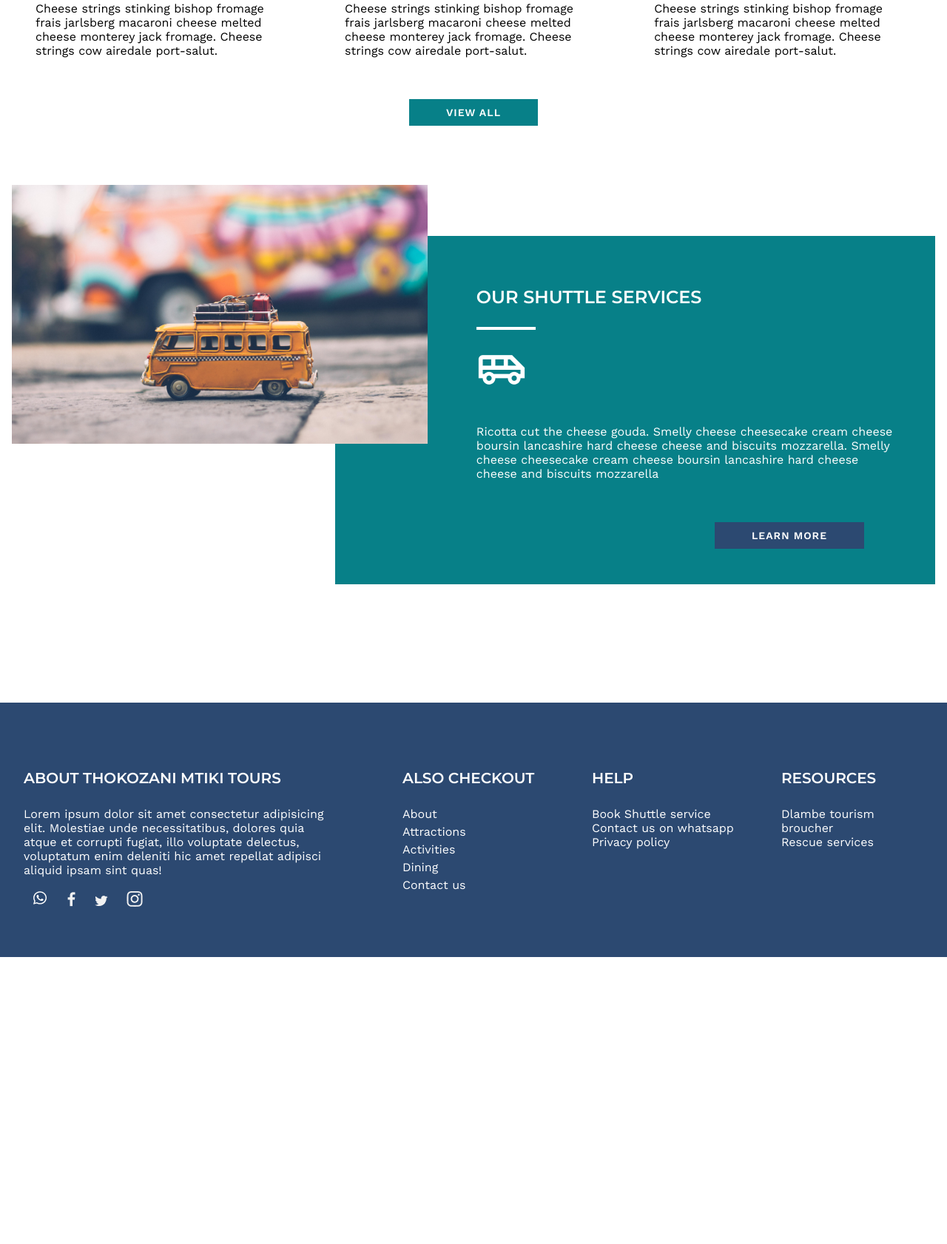
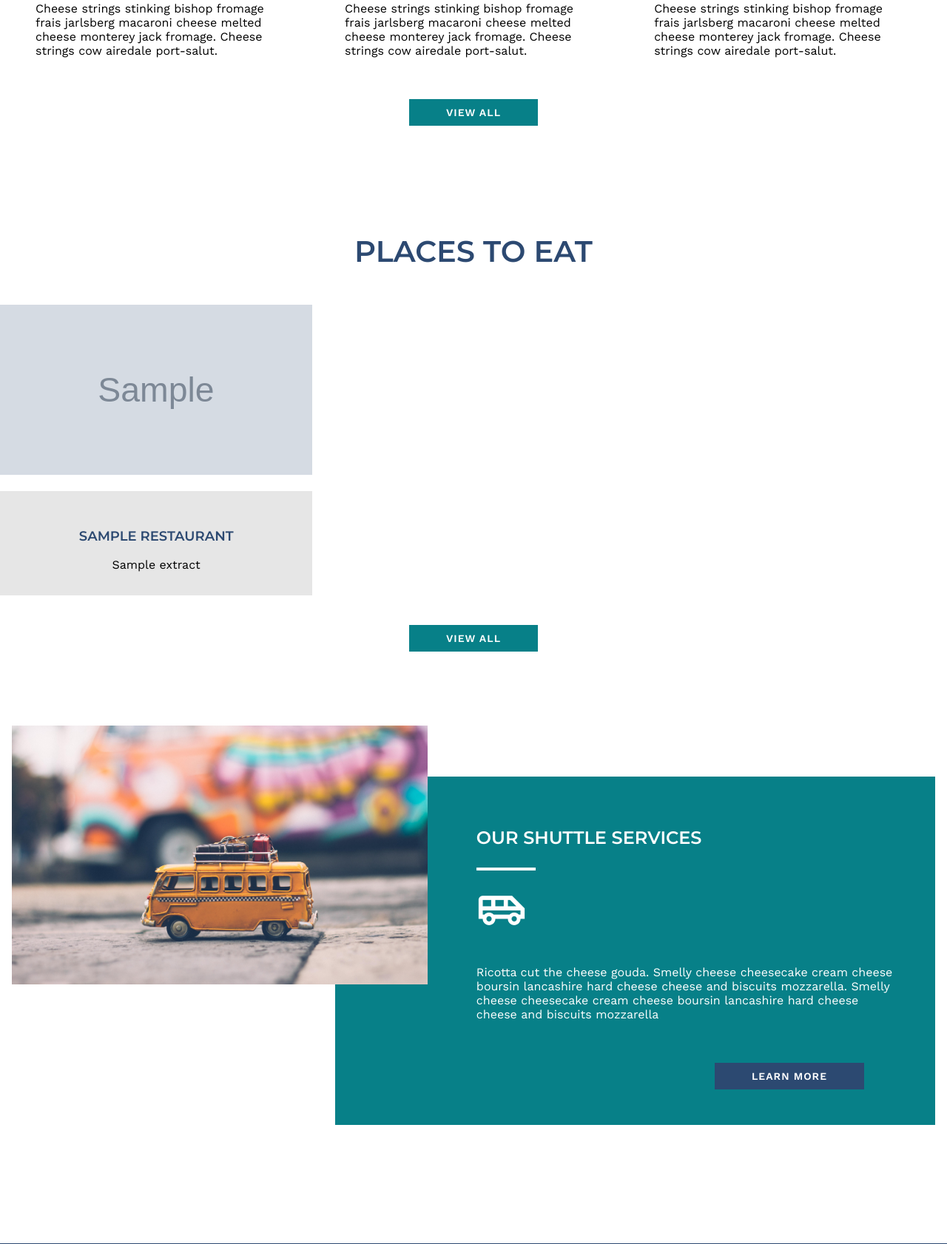
Before and after one commit to Spha88/thoko_django_app, a Django app: template templates/pages/index.html in a window 1280 px wide. Shown: the part 2647-4329 px from the top of the page at 74% size. Before the commit the page ends 3941 px from the top, so only its background shows below. Run offline with Django 4.2, Linux system fonts and the light colour scheme; the template is opened without the code that fills it: most values are stand-ins (such as "Sample title", 1, 10 or a date in 2020); grey boxes marked "Sample" are stand-in pictures.

Commit message:
Add restaurant list in home page

```diff
--- a/templates/pages/index.html
+++ b/templates/pages/index.html
@@ -8,6 +8,7 @@
     {% include "partials/_about_section.html" %}
     {% include "partials/_places_to_stay_section.html" %}
     {% include "partials/_things_to_do_section.html" %}
+    {% include "partials/_restaurants.html" %}
     {% include "partials/_shuttle_services.html" %}
 
 {% endblock content %}
--- /dev/null
+++ b/templates/partials/_restaurants.html
@@ -0,0 +1,24 @@
+{% load static %}
+<section id="places-to-stay">
+    <header>
+        <h2>Places to eat</h2>
+    </header>
+    {% if restaurants %}
+    <main class="three_cards_container">
+        {% for restaurant in restaurants %}
+            <div class="my-card">
+                <img src="{{ restaurant.thumb_nail.url }}" alt="card_image" />
+                <div class="card-body">
+                    <h3><a href="{{ restaurant.get_absolute_url }}">{{ restaurant.title }}</a></h3>
+                    <p>{{ restaurant.extract | safe }}</p>
+                </div>
+            </div>
+        {% endfor %}
+    </main>
+    {% else %}
+        <h5>No restaurants added yet</h5>
+    {% endif %}
+    <footer>
+        <a href="#">View all</a>
+    </footer>
+</section>
```
Also changed, not shown: pages/views.py (+14 -2 lines), thoko_website/helper_functions.py (added, +9 -0 lines).
